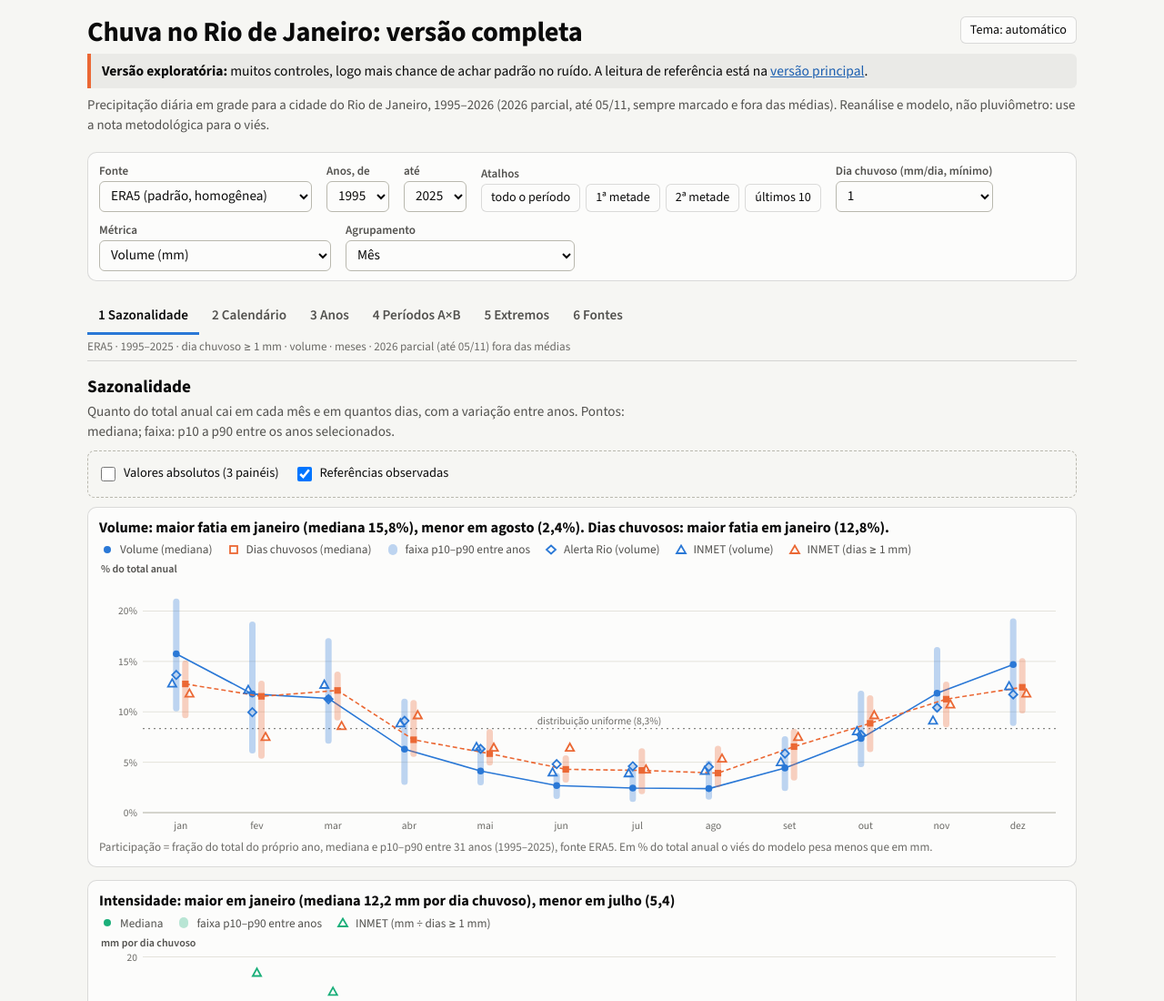
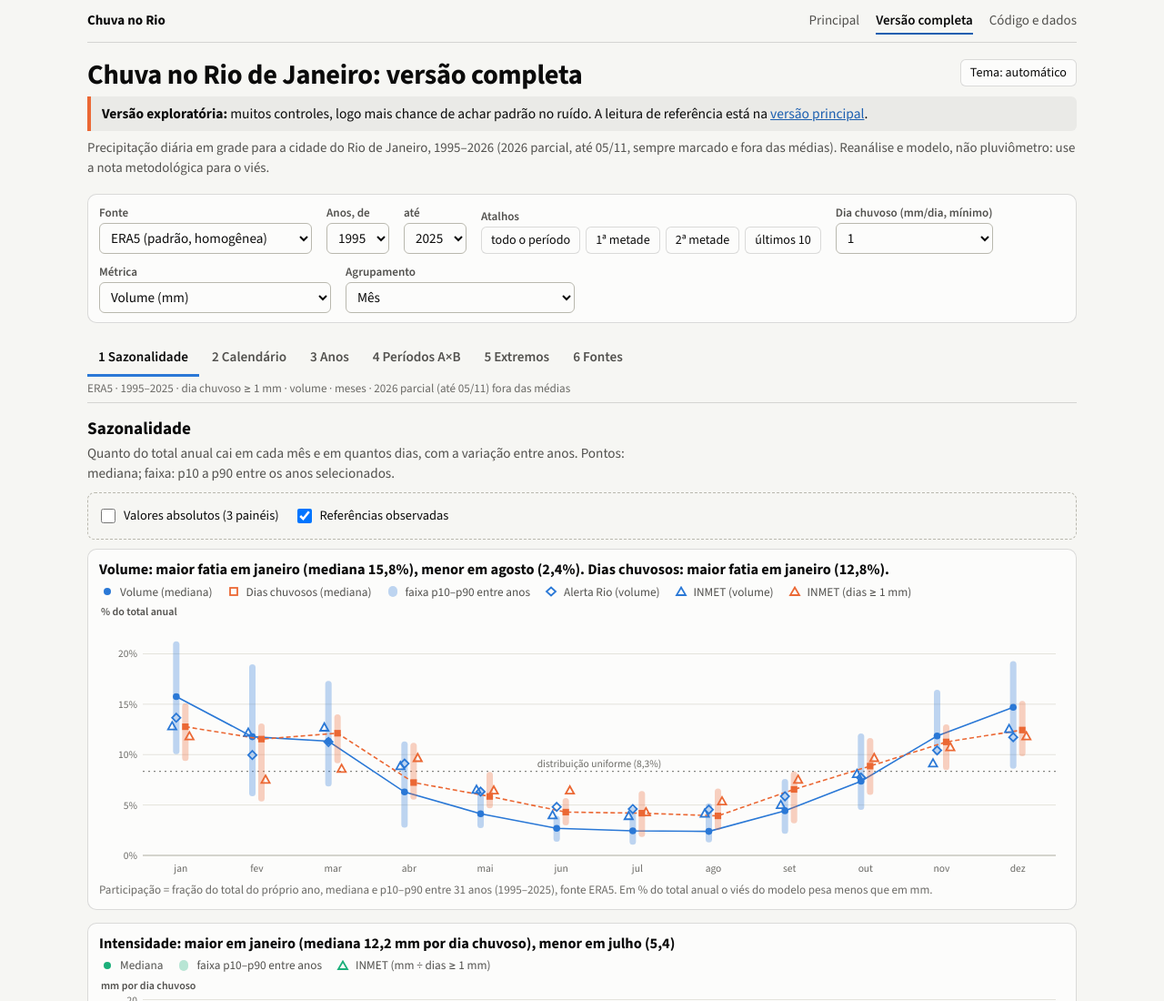
Before and after one commit to joseluizn/chuva-rio, a plain HTML site: page site/completo.html in a window 1280 px wide. Shown: the top 1100 px of the page at 91% size. Drawn offline with nearby package versions, Linux system fonts and the light colour scheme.

Commit message:
Versão completa: barra de navegação no topo (Principal, Versão completa, Código e dados)
Co-Authored-By: Claude Opus 5.5 <noreply@anthropic.com>
Claude-Session: https://claude.ai/code/session_01SANeajsTswpS5qMrfKBvLG

```diff
--- a/site/completo.html
+++ b/site/completo.html
@@ -37,6 +37,12 @@ body{margin:0;background:var(--bg);color:var(--ink);font-family:"Source Sans 3",
 a{color:var(--accent)}
 [hidden]{display:none!important}
 .wrap{max-width:1120px;margin:0 auto;padding:0 16px}
+.sitenav{display:flex;flex-wrap:wrap;justify-content:space-between;align-items:baseline;gap:4px 16px;padding:10px 0 8px;border-bottom:1px solid var(--border);font-size:15px}
+.sitenav .brand{font-weight:700}
+.sitenav .links{display:flex;flex-wrap:wrap;gap:4px 18px}
+.sitenav a{color:var(--ink2);text-decoration:none;padding:2px 0;border-bottom:2px solid transparent}
+.sitenav a:hover,.sitenav a:focus-visible{color:var(--ink);border-bottom-color:var(--axis)}
+.sitenav a[aria-current="page"]{color:var(--ink);font-weight:600;border-bottom-color:var(--accent)}
 header.top{padding:18px 0 6px}
 h1{font-size:clamp(1.35rem,3.6vw,1.9rem);line-height:1.15;margin:0 0 6px;font-weight:700;letter-spacing:-.01em}
 .explo{margin:0;padding:8px 12px;border-left:4px solid var(--c2);background:var(--wash);border-radius:0 6px 6px 0;font-size:.97rem}
@@ -111,6 +117,10 @@ footer{padding:12px 0 36px;color:var(--ink2);font-size:.88rem}
 </head>
 <body>
 <div class="wrap">
+<nav class="sitenav" aria-label="Seções do site">
+  <span class="brand">Chuva no Rio</span>
+  <span class="links"><a href="index.html">Principal</a><a href="completo.html" aria-current="page">Versão completa</a><a href="https://github.com/joseluizn/chuva-rio">Código e dados</a></span>
+</nav>
 <header class="top">
   <button class="btn theme" id="themeBtn" type="button" aria-label="Alternar tema">Tema: automático</button>
   <h1>Chuva no Rio de Janeiro: versão completa</h1>
```
Also changed, not shown: scripts/full_template.html (+10 -0 lines).
